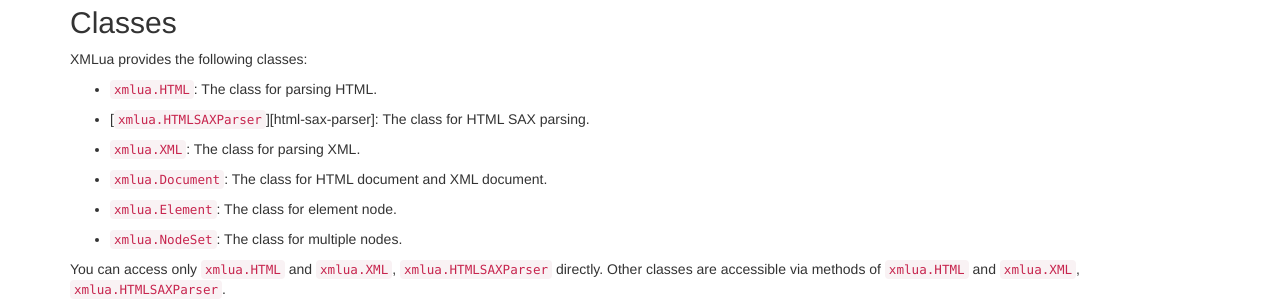
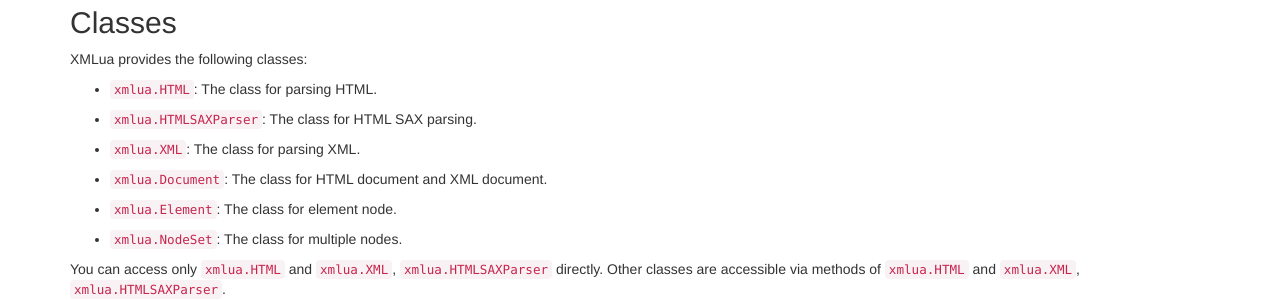
Before and after one commit to clear-code/xmlua, a Jekyll site: the page built from docs/reference/index.md, in a window 1280 px wide. Shown: the part 452-752 px from the top of the page. Built offline with Jekyll 4.4.1, drawn with Linux system fonts in a browser that asks for light colours; part of the change alters nothing that is shown.

Commit message:
doc reference: fix a markup

```diff
--- a/docs/reference/index.md
+++ b/docs/reference/index.md
@@ -50,7 +50,7 @@ You can access only `xmlua.HTML` and `xmlua.XML`, `xmlua.HTMLSAXParser` directly
 
 [html]:html.html
 
-[html-sax-func]:html-sax-func.html
+[html-sax-parser]:html-sax-parser.html
 
 [xml]:xml.html
 
```
